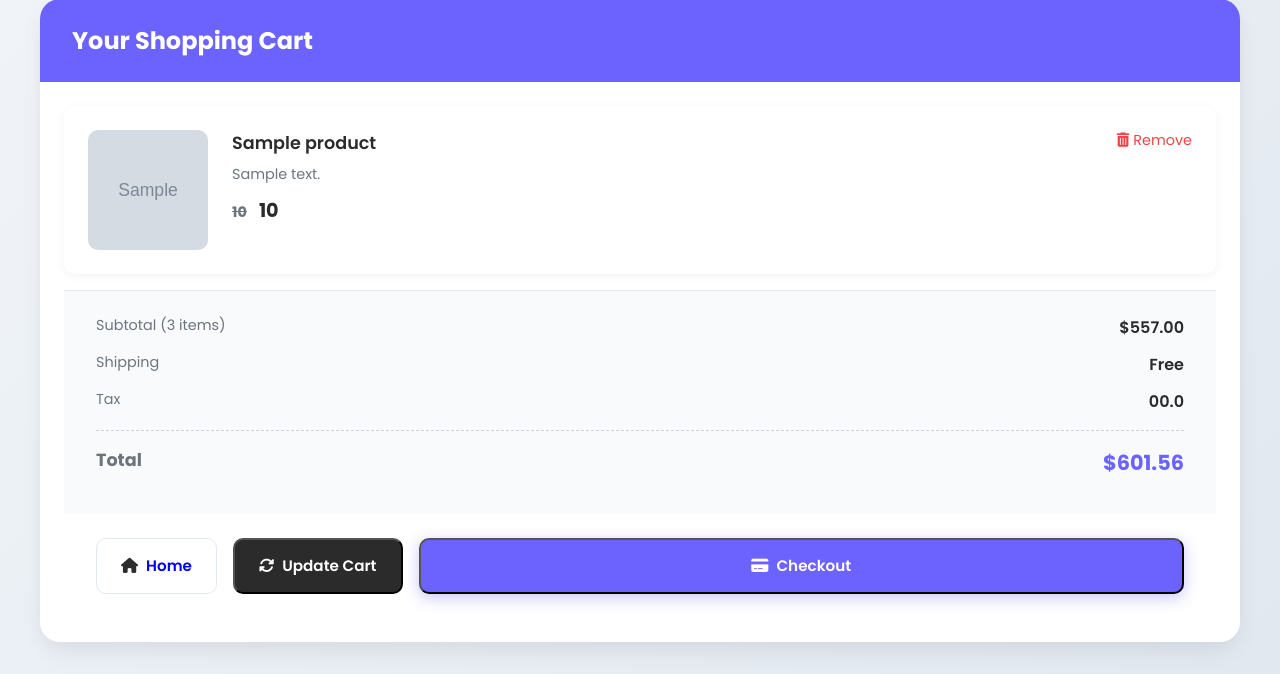
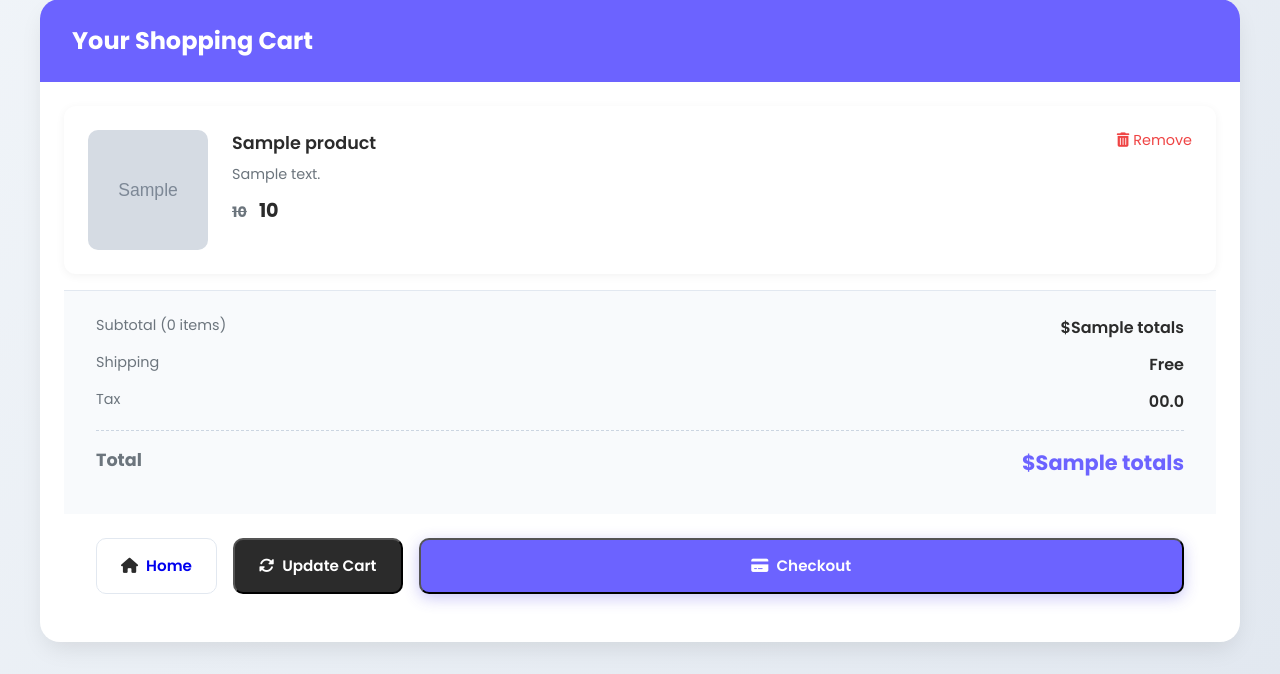
Before and after one commit to Gaurav-mishra2003/G-Shop, a Django app: template templates/cart_summary.html in a window 1280 px wide. Shown: the part 183-857 px from the top of the page. Run offline with Django 4.2, Linux system fonts and the light colour scheme; the template is opened without the code that fills it: most values are stand-ins (such as "Sample title", 1, 10 or a date in 2020); grey boxes marked "Sample" are stand-in pictures.

Commit message:
cart items total

```diff
--- a/cart/cart.py
+++ b/cart/cart.py
@@ -66,3 +66,27 @@ class Cart():
 			del self.cart[product_id]
 
 		self.session.modified = True
+
+	def cart_total(self):
+		# Get product IDS
+		product_ids = self.cart.keys()
+		# lookup those keys in our products database model
+		products = Product.objects.filter(id__in=product_ids)
+		# Get quantities
+		quantities = self.cart
+		# Start counting at 0
+		total = 0
+
+		for key, value in quantities.items():
+			# Convert key string into into so we can do math
+			key = int(key)
+			for product in products:
+				if product.id == key:
+					if product.is_sale:
+						total = total + (product.sale_price * value)
+					else:
+						total = total + (product.price * value)
+
+
+
+		return total
--- a/cart/views.py
+++ b/cart/views.py
@@ -8,7 +8,8 @@ def cart_summary(request):
 	cart = Cart(request)
 	cart_products = cart.get_prods
 	quantities = cart.get_quants
-	return render(request, "cart_summary.html", {"cart_products":cart_products, "quantities":quantities})
+	totals = cart.cart_total
+	return render(request, "cart_summary.html", {"cart_products":cart_products, "quantities":quantities, "totals":totals})
 
 
 
--- a/templates/cart_summary.html
+++ b/templates/cart_summary.html
@@ -466,16 +466,17 @@
                                 <span>{{product.price}}</span>
                             </div>
                         </div>
-                        <!-- {% for key, value in quantities.items %}
+                        {% for key, value in quantities.items %}
                         {% if key == product.id|slugify %}
-                        <div class="quantity-selector">
+                        <!-- <div class="quantity-selector">
                             <button class="quantity-btn minus">-</button>
                             <input type="number" class="quantity-input" value="" min="1" max="10">
                             <button class="quantity-btn plus">+</button>
-                        </div>
+                        </div> -->
+                         <span class="summary-value">({{value}})</span>
 
                         {% endif %}
-                        {% endfor %} -->
+                        {% endfor %}
 
 
                     </div>
@@ -506,8 +507,8 @@
 
                 <div class="cart-summary">
                     <div class="summary-row">
-                        <span class="summary-label">Subtotal (3 items)</span>
-                        <span class="summary-value">$557.00</span>
+                        <span class="summary-label">Subtotal ({{ cart|length }} items)</span>
+                        <span class="summary-value">${{totals}}</span>
                     </div>
                     <div class="summary-row">
                         <span class="summary-label">Shipping</span>
@@ -519,7 +520,7 @@
                     </div>
                     <div class="summary-row total-row">
                         <span class="summary-label total-label">Total</span>
-                        <span class="summary-value total-value">$601.56</span>
+                        <span class="summary-value total-value">${{totals}}</span>
                     </div>
                 </div>
 
```
Also changed, not shown: db.sqlite3.
